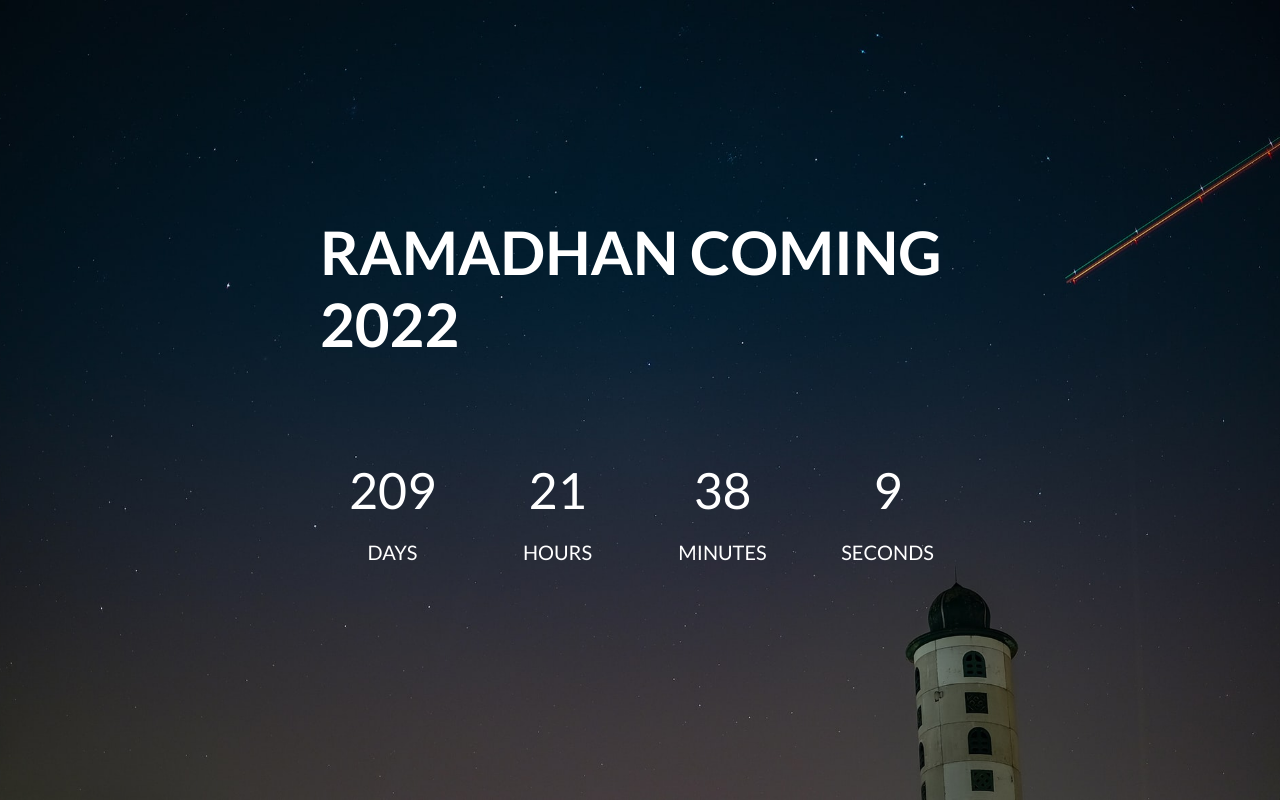
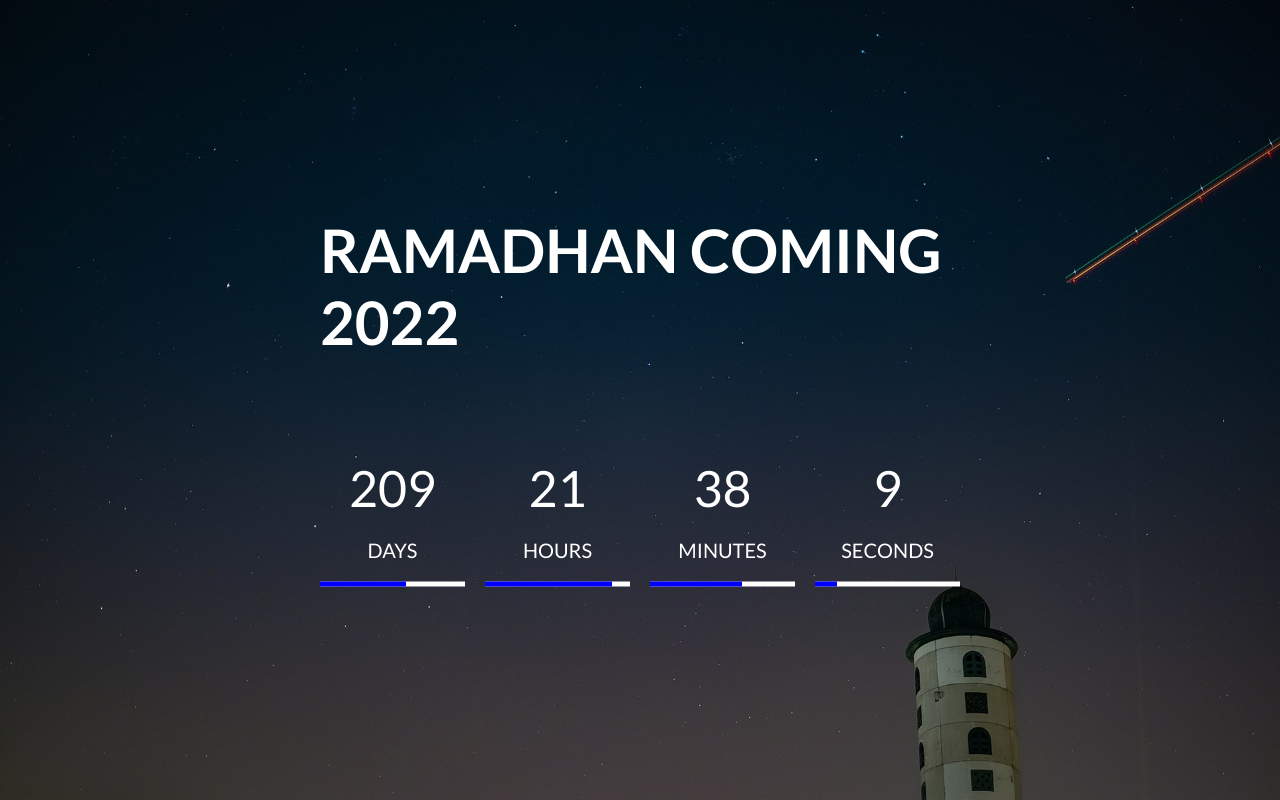
Before and after one commit to ujikstark/RamadhanCountdown2022, a plain HTML site: page index.html in a window 1280 px wide. Drawn offline with Linux system fonts and the light colour scheme.

Commit message:
adding bar style

```diff
--- a/app.js
+++ b/app.js
@@ -3,6 +3,10 @@ const minutesElement = document.querySelector('.minutes h3');
 const hoursElement = document.querySelector('.hours h3');
 const daysElement = document.querySelector('.days h3');
 
+const secondsBar = document.getElementById('seconds');
+const minutesBar = document.getElementById('minutes');
+const hoursBar = document.getElementById('hours');
+const daysBar = document.getElementById('days');
 
 var destinationDate = new Date("April 2, 2022 08:00:00").getTime();
 
@@ -25,5 +29,14 @@ var x = setInterval(function() {
     minutesElement.innerHTML = minutes;
     hoursElement.innerHTML = hours;
     daysElement.innerHTML = days;
+
+    // calculate the bar
+    secondsBar.style.width = (seconds*100/60)+'%';
+    minutesBar.style.width = (minutes*100/60)+'%';
+    hoursBar.style.width = (hours*100/24)+'%';
+    daysBar.style.width = Math.ceil(days*100/356)+'%';
     // console.log(d.getSeconds());
+
+    // display the bar
+
 }, 1000);
--- a/index.html
+++ b/index.html
@@ -17,18 +17,30 @@
                 <div class="days">
                     <h3>00</h3>
                     <h4>DAYS</h4>
+                    <div class="bar">
+                        <div class="percentage" id="days"></div>
+                    </div>
                 </div>
                 <div class="hours">
                     <h3>00</h3>
                     <h4>HOURS</h4>
+                    <div class="bar">
+                        <div class="percentage" id="hours"></div>
+                    </div>
                 </div>
                 <div class="minutes">
                     <h3>00</h3>
                     <h4>MINUTES</h4>
+                    <div class="bar">
+                        <div class="percentage" id="minutes"></div>
+                    </div>
                 </div>
                 <div class="seconds">
                     <h3>00</h3>
                     <h4>SECONDS</h4>
+                    <div class="bar">
+                        <div class="percentage" id="seconds"></div>
+                    </div>
                 </div>
             </div>
         </div>
```
